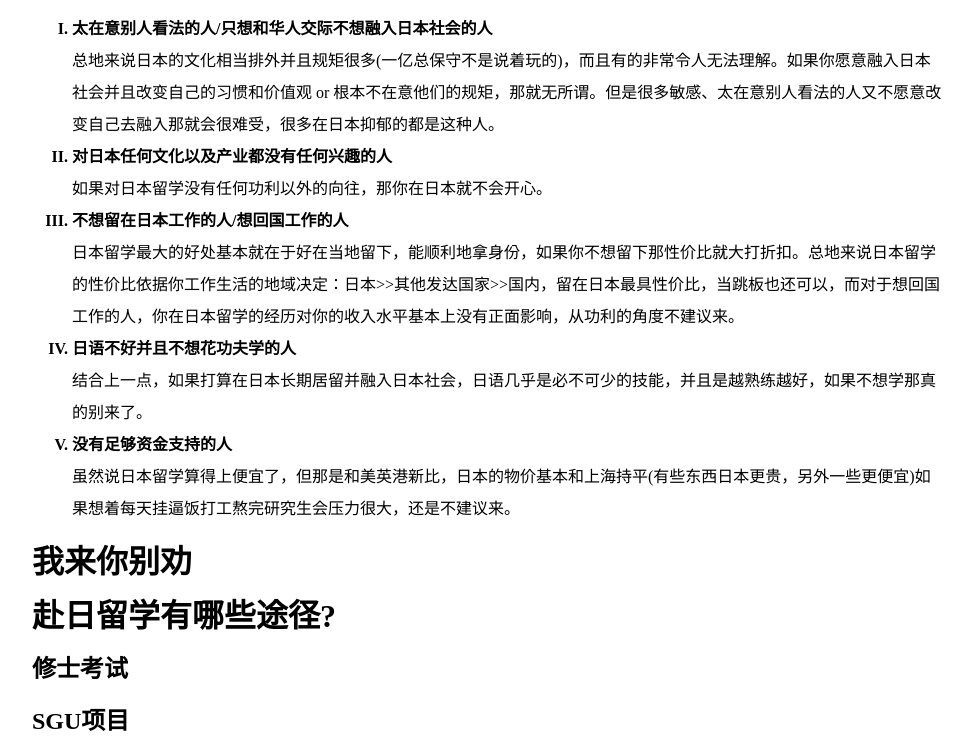
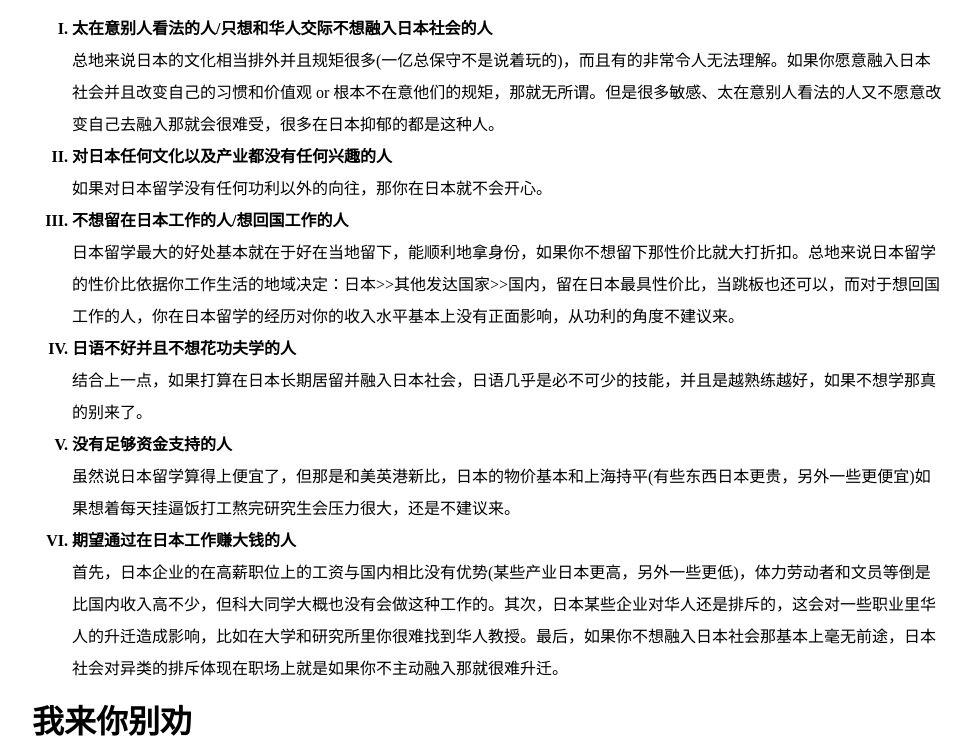
Before and after one commit to ustcflyer-japan/ustcflyer-japan.github.io, a plain HTML site: page index.html in a window 1280 px wide. Shown: the part 888-1629 px from the top of the page, without its empty margins (276-1251 px from the left). Drawn offline with Linux system fonts and the light colour scheme.

Commit message:
Update index.html

```diff
--- a/index.html
+++ b/index.html
@@ -1353,6 +1353,8 @@ pre[class*="language-"] {
 			    结合上一点，如果打算在日本长期居留并融入日本社会，日语几乎是必不可少的技能，并且是越熟练越好，如果不想学那真的别来了。<br>
 			    <strong><li>没有足够资金支持的人</li></strong>
 			    虽然说日本留学算得上便宜了，但那是和美英港新比，日本的物价基本和上海持平(有些东西日本更贵，另外一些更便宜)如果想着每天挂逼饭打工熬完研究生会压力很大，还是不建议来。<br>
+			    <strong><li>期望通过在日本工作赚大钱的人</li></strong>
+			    首先，日本企业的在高薪职位上的工资与国内相比没有优势(某些产业日本更高，另外一些更低)，体力劳动者和文员等倒是比国内收入高不少，但科大同学大概也没有会做这种工作的。其次，日本某些企业对华人还是排斥的，这会对一些职业里华人的升迁造成影响，比如在大学和研究所里你很难找到华人教授。最后，如果你不想融入日本社会那基本上毫无前途，日本社会对异类的排斥体现在职场上就是如果你不主动融入那就很难升迁。<br>
 		    </ol>
 	    </p>
 	<h1><div id="advantage">我来你别劝</div></h1>
```
